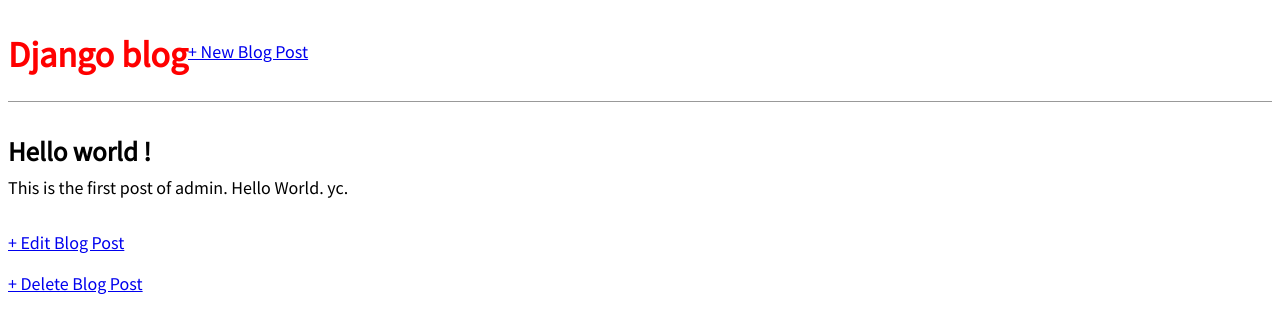
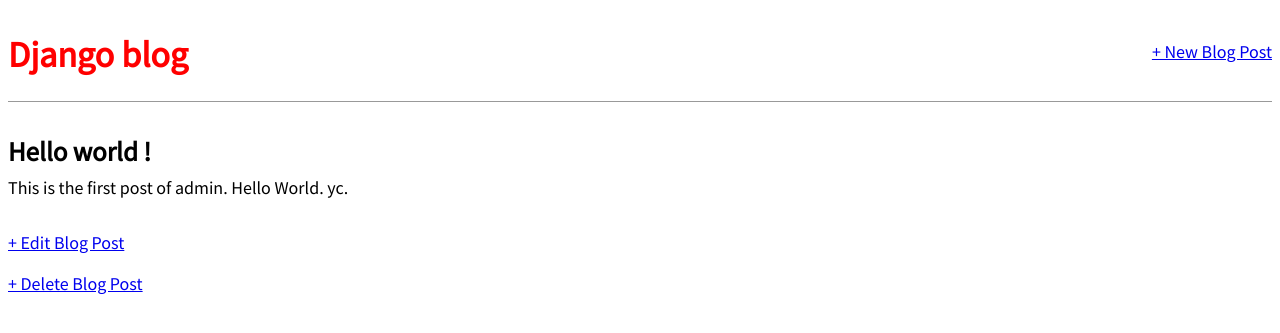
Before and after one commit to Redhat8983/learning-django, a Django app: page /post/1 in a window 1280 px wide. Shown: the top 333 px of the page. Run offline with Django 4.2, Linux system fonts and the light colour scheme; data comes from the database, SQL or seed files in the repository.

Commit message:
Modify Template, to put +New Post to right position.

```diff
--- a/ch06/blog/src/static/css/base.css
+++ b/ch06/blog/src/static/css/base.css
@@ -7,12 +7,14 @@
     border-bottom: 1px solid #999;
     margin-bottom: 2rem;
     display: flex;
+    justify-content: space-between;
 }
 
 header h1 a {
     color: red;
     text-decoration: none;
 }
+
 
 .nav-lef {
     margin-right: auto;
--- a/ch06/blog/src/templates/base.html
+++ b/ch06/blog/src/templates/base.html
@@ -8,7 +8,7 @@
     </head>
     <body>
         <div>
-            <header>
+            <header class="header-class">
                 <div class="nav-left">
                     <h1><a href="{% url 'home' %}">Django blog</a></h1>
                 </div>
```
